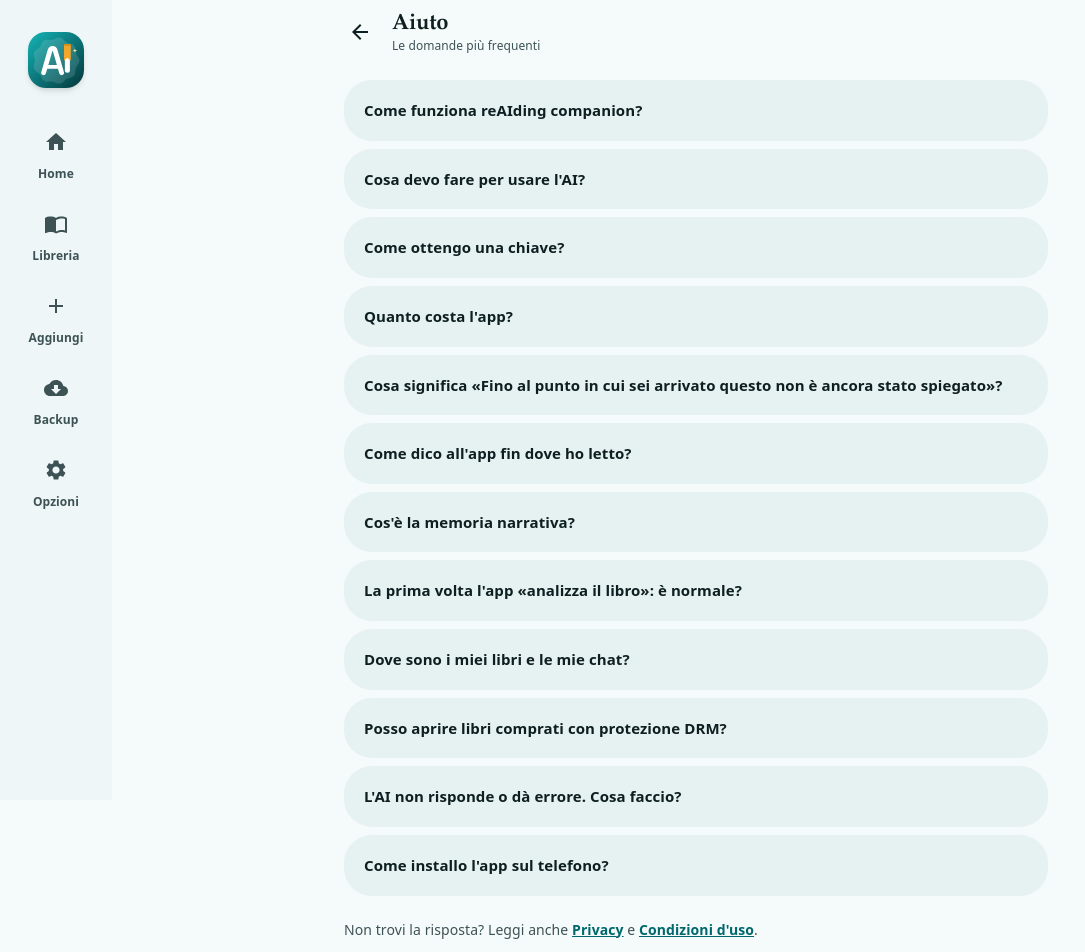
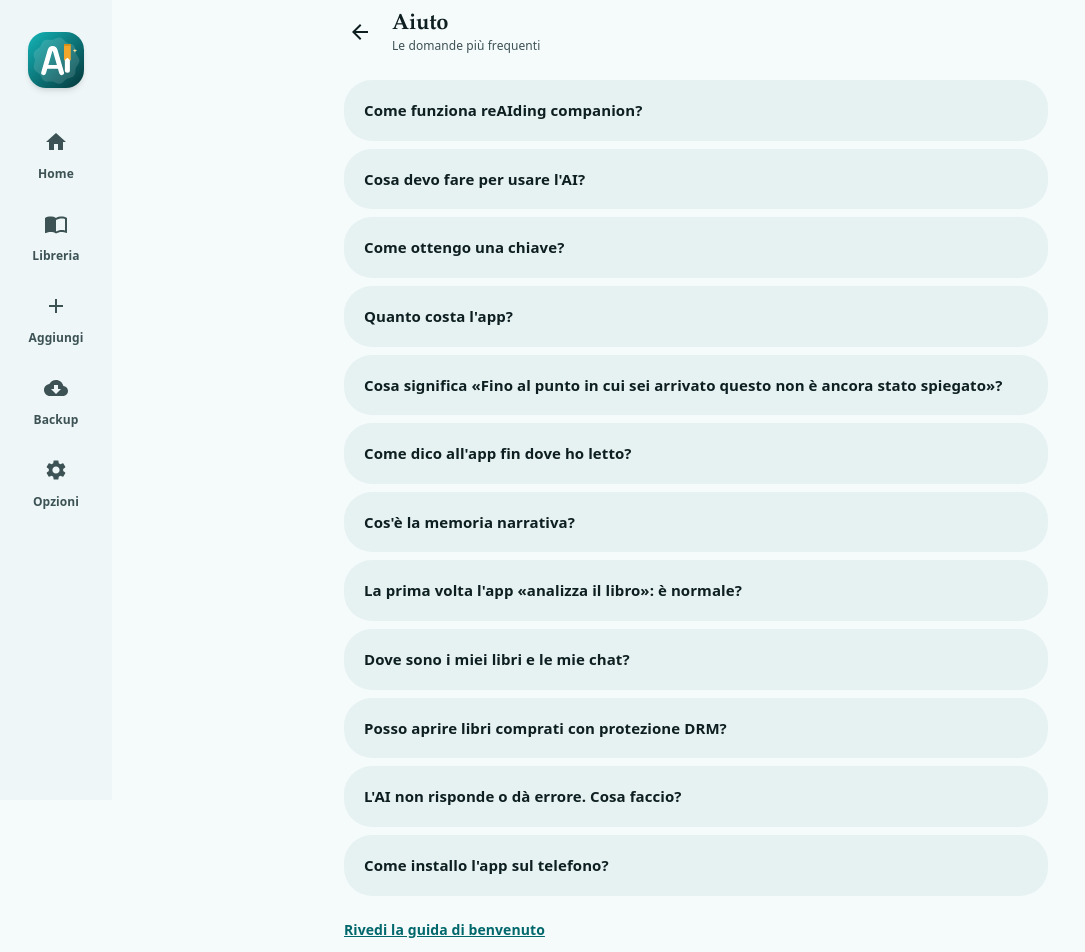
Before and after one commit to kevin-flynn89/ReAIding-Companion, a Next.js app: page /aiuto in a window 1280 px wide. Shown: the top 952 px of the page, without its empty margins (0-1085 px from the left). Built offline with nearby package versions, Linux system fonts and the light colour scheme.

Commit message:
Add files via upload

```diff
--- a/app/aiuto/page.tsx
+++ b/app/aiuto/page.tsx
@@ -28,7 +28,8 @@
           </details>
         ))}
       </div>
-      <p className="mt-6 text-sm text-on-surface-variant">Non trovi la risposta? Leggi anche <Link href="/privacy" className="font-semibold text-primary underline">Privacy</Link> e <Link href="/condizioni" className="font-semibold text-primary underline">Condizioni d'uso</Link>.</p>
+      <p className="mt-6 text-sm"><Link href="/?guida=1" className="font-semibold text-primary underline">Rivedi la guida di benvenuto</Link></p>
+      <p className="mt-3 text-sm text-on-surface-variant">Non trovi la risposta? Leggi anche <Link href="/privacy" className="font-semibold text-primary underline">Privacy</Link> e <Link href="/condizioni" className="font-semibold text-primary underline">Condizioni d'uso</Link>.</p>
     </main>
   );
 }
```
